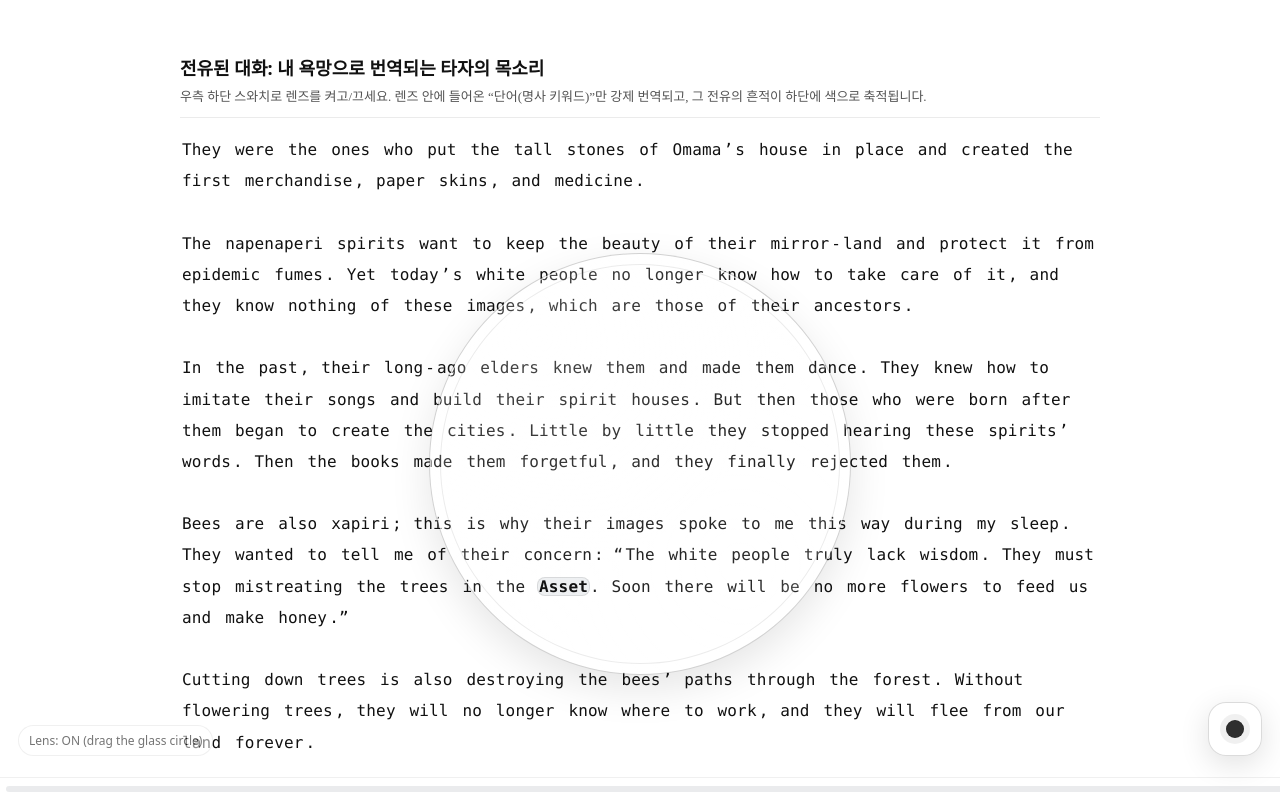
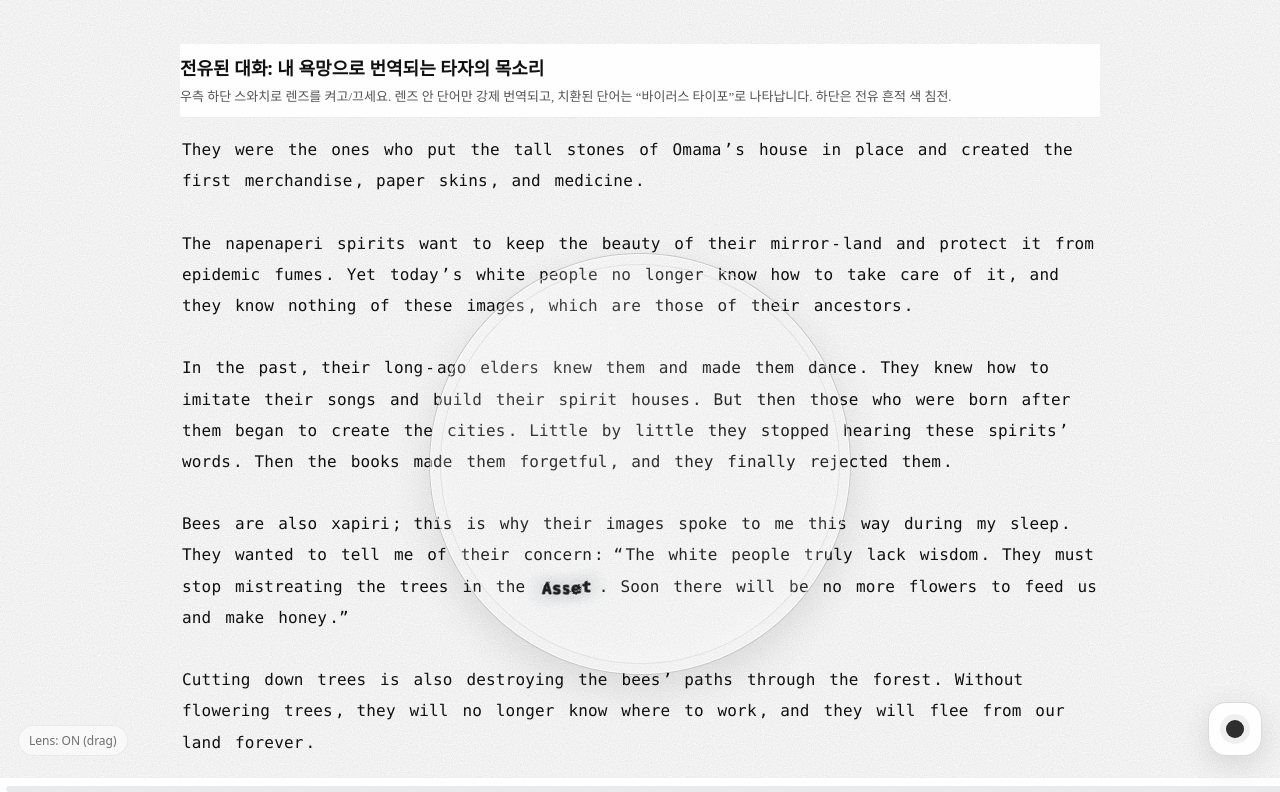
Before and after one commit to chaelinnnnn/thesis, a plain HTML site: page index.html in a window 1280 px wide. Both pictures are taken after a click on the element 1235 px from the left and 729 px from the top of the page. Shown: the top 792 px of the page. Drawn offline with Linux system fonts and the light colour scheme.

Commit message:
Update index.html

```diff
--- a/index.html
+++ b/index.html
@@ -3,7 +3,7 @@
 <head>
   <meta charset="utf-8" />
   <meta name="viewport" content="width=device-width, initial-scale=1" />
-  <title>Appropriation Lens — Final (Trace Bar)</title>
+  <title>Appropriation Lens — Virus Type + Trace</title>
   <style>
     :root{
       --bg:#ffffff;
@@ -34,19 +34,92 @@
     }
 
     /* 단어 토큰 */
-    .w{ display:inline; border-radius: 8px; padding: 0 2px; }
+    .w{
+      display:inline;
+      border-radius: 10px;
+      padding: 0 2px;
+      position: relative;
+    }
 
-    /* 렌즈 안에서 치환된 단어만 강조(무채색 기반 + 아주 약한 색 틴트) */
+    /* ─────────────────────────────────────────────
+       ✅ "바이러스 타이포" = 치환된 단어만 적용
+       - 외곽선 두께감(다중 text-shadow)
+       - 울렁임( svg filter: displacement )
+       - 점무늬/덩어리 배경(부드럽게)
+       - 컬러는 var(--ap)로 주입
+    ───────────────────────────────────────────── */
     .w.ap{
-      background: rgba(0,0,0,.06);
-      box-shadow: 0 0 0 1px rgba(0,0,0,.10) inset;
-      font-weight: 750;
-      color:#000;
+      --ap: rgba(0,0,0,.18);
+
+      font-weight: 900;
+      letter-spacing: .02em;
+
+      /* 텍스트 컬러는 거의 검정 + 컬러는 그림자/배경에만 */
+      color: #0b0b0b;
+
+      /* 덩어리/외곽선 느낌 */
+      text-shadow:
+        1px 0   0 rgba(0,0,0,.42),
+       -1px 0   0 rgba(0,0,0,.42),
+        0  1px  0 rgba(0,0,0,.42),
+        0 -1px  0 rgba(0,0,0,.42),
+        2px 0   0 rgba(255,255,255,.85),
+       -2px 0   0 rgba(255,255,255,.85),
+        0  2px  0 rgba(255,255,255,.85),
+        0 -2px  0 rgba(255,255,255,.85),
+        0  0  14px var(--ap);
+
+      /* 울렁임(바이러스/오염) */
+      filter: url(#virusWarp);
+
+      /* 살짝 “스티커”처럼 */
+      padding: 0 6px;
+      border-radius: 14px;
+    }
+
+    /* 치환 단어 뒤의 “콜로니(점무늬/덩어리)” */
+    .w.ap::before{
+      content:"";
+      position:absolute;
+      left:-10px; right:-10px;
+      top: 50%;
+      height: 1.3em;
+      transform: translateY(-50%);
+      border-radius: 999px;
+
+      /* 레퍼런스처럼 점무늬/덩어리 질감 */
+      background:
+        radial-gradient(circle at 12% 35%, rgba(0,0,0,.22) 0 1.2px, transparent 1.3px),
+        radial-gradient(circle at 26% 70%, rgba(0,0,0,.16) 0 1.1px, transparent 1.2px),
+        radial-gradient(circle at 58% 40%, rgba(0,0,0,.14) 0 1.3px, transparent 1.4px),
+        radial-gradient(circle at 78% 65%, rgba(0,0,0,.18) 0 1.0px, transparent 1.1px),
+        radial-gradient(circle at 90% 40%, rgba(0,0,0,.12) 0 1.4px, transparent 1.5px),
+        linear-gradient(90deg, rgba(0,0,0,.06), rgba(0,0,0,.00));
+
+      opacity: .42;
+      mix-blend-mode: multiply;
+      pointer-events:none;
+
+      /* 컬러 틴트(아주 약하게) */
+      box-shadow: 0 0 0 999px color-mix(in srgb, transparent 82%, var(--ap) 18%);
+      filter: url(#virusGrain);
+    }
+
+    /* 치환 단어 위에 “살짝 번짐” 레이어 */
+    .w.ap::after{
+      content:"";
+      position:absolute;
+      inset:-6px -8px;
+      border-radius: 16px;
+      background: color-mix(in srgb, transparent 86%, var(--ap) 14%);
+      opacity: .22;
+      filter: blur(1.5px);
+      pointer-events:none;
     }
 
     /* 토글 스와치 */
     #swatch{
-      position: fixed; right: 18px; bottom: 44px; /* 트레이스 바 위로 */
+      position: fixed; right: 18px; bottom: 44px;
       width: 52px; height: 52px;
       border-radius: 18px;
       border: 1px solid rgba(0,0,0,.14);
@@ -72,7 +145,7 @@
     }
     body.lensOn #lensWrap{ opacity: 1; }
 
-    /* ✅ 렌즈(유리/필름 느낌) */
+    /* 렌즈(유리/필름) */
     #lens{
       position: fixed;
       left: 50%;
@@ -81,17 +154,14 @@
       height: 420px;
       transform: translate(-50%,-50%);
       border-radius: 999px;
-
       background: rgba(255,255,255,.04);
       border: 1px solid rgba(0,0,0,.18);
       box-shadow:
         0 14px 40px rgba(0,0,0,.10),
         0 0 0 1px rgba(255,255,255,.75) inset;
-
       opacity: 0;
       pointer-events: none;
       transition: opacity .16s ease;
-
       touch-action: none;
       overflow: hidden;
     }
@@ -99,8 +169,6 @@
       opacity: 1;
       pointer-events: auto;
     }
-
-    /* 렌즈 하이라이트(반사) */
     #lens::before{
       content:"";
       position:absolute; inset:-40px;
@@ -112,8 +180,6 @@
       mix-blend-mode: screen;
       pointer-events:none;
     }
-
-    /* 렌즈 두께감 */
     #lens::after{
       content:"";
       position:absolute; inset:10px;
@@ -123,8 +189,6 @@
         0 -10px 25px rgba(255,255,255,.25) inset;
       pointer-events:none;
     }
-
-    /* 핸들(작은 점) */
     #handle{
       position:absolute;
       left: 50%;
@@ -148,7 +212,7 @@
       box-shadow: 0 0 0 6px rgba(0,0,0,.05);
     }
 
-    /* ✅ 하단 “전유 흔적” 바 */
+    /* 하단 trace bar */
     #traceBar{
       position: fixed;
       left: 0;
@@ -169,11 +233,10 @@
       flex: 1;
       height: 6px;
       border-radius: 3px;
-      opacity: .16; /* 아주 약하게 */
+      opacity: .16;
       filter: saturate(70%);
     }
 
-    /* 상태 힌트(원하면 삭제 가능) */
     #hint{
       position: fixed; left: 18px; bottom: 44px;
       font-family: var(--sans);
@@ -190,10 +253,29 @@
   </style>
 </head>
 <body>
+
+  <!-- ✅ SVG 필터(바이러스 울렁임 + 그레인) -->
+  <svg width="0" height="0" style="position:absolute">
+    <filter id="virusWarp">
+      <feTurbulence type="fractalNoise" baseFrequency="0.012" numOctaves="2" seed="7" result="noise"/>
+      <feDisplacementMap in="SourceGraphic" in2="noise" scale="12" xChannelSelector="R" yChannelSelector="G"/>
+    </filter>
+
+    <filter id="virusGrain">
+      <feTurbulence type="fractalNoise" baseFrequency="0.9" numOctaves="1" seed="3" result="grain"/>
+      <feColorMatrix type="matrix"
+        values="
+          0 0 0 0 0
+          0 0 0 0 0
+          0 0 0 0 0
+          0 0 0 .25 0" />
+    </filter>
+  </svg>
+
   <div class="wrap">
     <header>
       <h1>전유된 대화: 내 욕망으로 번역되는 타자의 목소리</h1>
-      <p>우측 하단 스와치로 렌즈를 켜고/끄세요. 렌즈 안에 들어온 “단어(명사 키워드)”만 강제 번역되고, 그 전유의 흔적이 하단에 색으로 축적됩니다.</p>
+      <p>우측 하단 스와치로 렌즈를 켜고/끄세요. 렌즈 안 단어만 강제 번역되고, 치환된 단어는 “바이러스 타이포”로 나타납니다. 하단은 전유 흔적 색 침전.</p>
     </header>
     <div id="content"></div>
   </div>
@@ -210,7 +292,6 @@
   <div id="traceBar" aria-hidden="true"></div>
 
   <script>
-    // ✅ 원문(필요하면 계속 추가 가능)
     const TEXT = `
 They were the ones who put the tall stones of Omama’s house in place and created the first merchandise, paper skins, and medicine.
 
@@ -222,12 +303,12 @@ Bees are also xapiri; this is why their images spoke to me this way during my sl
 
 Cutting down trees is also destroying the bees’ paths through the forest. Without flowering trees, they will no longer know where to work, and they will flee from our land forever.
 
-Then they discovered the beauty of merchandise and started making it relentlessly. After a time, there was so much merchandise that they had to build new houses to shelter and distribute it everywhere. Once these stone houses had proliferated, they connected them to each other with tangled paths and gave them the name “city.”
+Then they discovered the beauty of merchandise and started making it relentlessly. After a time, there was so much merchandise that they had to build new houses to shelter and distribute it everywhere.
 
-This is how little by little the forest disappeared from their land along with the game that inhabited it.
+This is how little by little the forest disappeared from their land.
 `.trim();
 
-    // ✅ 10개 키워드 + 색 (약하게 보이도록 톤다운 컬러)
+    // ✅ 10개 키워드 + 색
     const NOUN_MAP = [
       { re: /^forest$/i,     to: "Asset",      color: "#7b8a97" },
       { re: /^xapiri$/i,     to: "Intangible", color: "#8a7f92" },
@@ -249,7 +330,6 @@ This is how little by little the forest disappeared from their land along with t
 
     let lensOn = false;
 
-    // 텍스트를 단어 토큰(span)으로 쪼개기: 공백/구두점/줄바꿈은 보존
     function renderTokenized(text){
       const parts = text.split(/([A-Za-z]+(?:'[A-Za-z]+)?)/g);
       const frag = document.createDocumentFragment();
@@ -276,14 +356,11 @@ This is how little by little the forest disappeared from their land along with t
       return null;
     }
 
-    // ✅ 하단 흔적(색) 추가
     function addTrace(color){
       const t = document.createElement("div");
       t.className = "trace";
       t.style.background = color;
       traceBar.appendChild(t);
-
-      // 너무 쌓이면 앞에서 제거(막대 개수 조절)
       const MAX = 90;
       while (traceBar.children.length > MAX){
         traceBar.removeChild(traceBar.firstChild);
@@ -293,7 +370,7 @@ This is how little by little the forest disappeared from their land along with t
     renderTokenized(TEXT);
     const wordSpans = () => Array.from(content.querySelectorAll(".w"));
 
-    // ✅ 렌즈 원형 내부에 들어온 단어만 치환 + 흔적 축적
+    // 렌즈 안 단어만 치환 + 바이러스 타이포 + trace
     function updateLensEffect(){
       if (!lensOn) return;
 
@@ -306,7 +383,6 @@ This is how little by little the forest disappeared from their land along with t
         const r = sp.getBoundingClientRect();
         const wx = r.left + r.width / 2;
         const wy = r.top + r.height / 2;
-
         const inside = ((wx - cx) ** 2 + (wy - cy) ** 2) <= (radius ** 2);
 
         const orig = sp.dataset.orig || "";
@@ -314,53 +390,51 @@ This is how little by little the forest disappeared from their land along with t
         if (inside){
           const entry = lookupWord(orig);
           if (entry){
-            // 이미 치환된 상태면 흔적을 중복해서 쌓지 않게
+            // 중복 trace 방지: "처음 치환되는 순간"에만 축적
             if (sp.textContent !== entry.to || !sp.classList.contains("ap")){
               sp.classList.add("ap");
               sp.textContent = entry.to;
 
-              // 단어에 색 틴트(아주 약하게)
-              sp.style.backgroundColor = entry.color + "22"; // 0x22 ~ 약한 알파
+              // ✅ 컬러를 CSS 변수로 주입(바이러스 배경/글로우에 사용)
+              sp.style.setProperty("--ap", entry.color);
+
               addTrace(entry.color);
             }
           } else {
-            // 치환 대상 아니면 원문 유지
             if (sp.textContent !== orig || sp.classList.contains("ap")){
               sp.classList.remove("ap");
               sp.textContent = orig;
-              sp.style.backgroundColor = "";
+              sp.style.removeProperty("--ap");
             }
           }
         } else {
-          // 렌즈 밖이면 원문 복원
           if (sp.textContent !== orig || sp.classList.contains("ap")){
             sp.classList.remove("ap");
             sp.textContent = orig;
-            sp.style.backgroundColor = "";
+            sp.style.removeProperty("--ap");
           }
         }
       }
     }
 
-    // ✅ 렌즈 가동 토글(유지)
     function setLens(on){
       lensOn = on;
       document.body.classList.toggle("lensOn", on);
-      hint.textContent = on ? "Lens: ON (drag the glass circle)" : "Lens: OFF";
-
+      hint.textContent = on ? "Lens: ON (drag)" : "Lens: OFF";
       if (!on){
         for (const sp of wordSpans()){
           sp.classList.remove("ap");
           sp.textContent = sp.dataset.orig || "";
-          sp.style.backgroundColor = "";
+          sp.style.removeProperty("--ap");
         }
       } else {
         updateLensEffect();
       }
     }
+
     swatch.addEventListener("click", () => setLens(!lensOn));
 
-    // ✅ 렌즈 드래그
+    // 드래그
     let dragging = false;
     let offsetX = 0, offsetY = 0;
 
```
